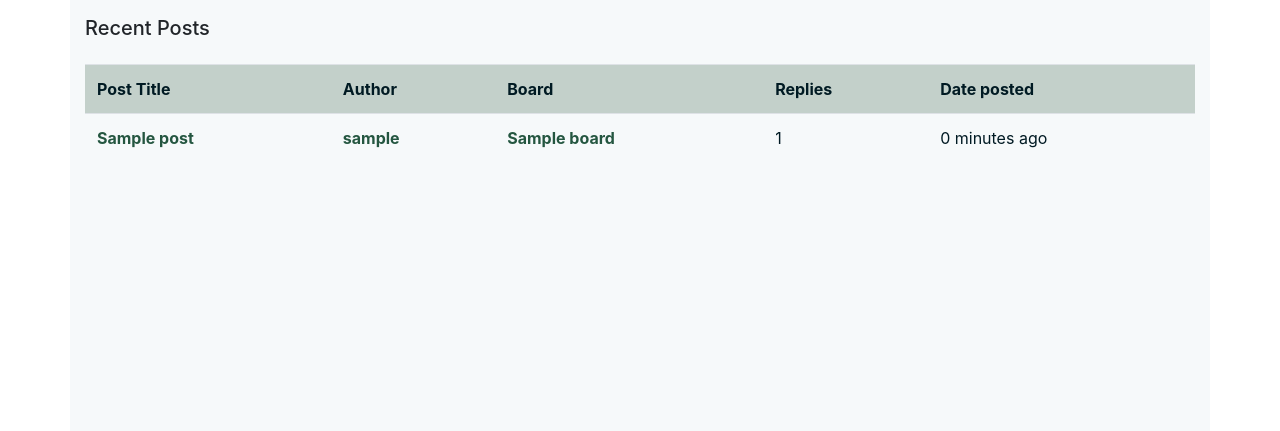
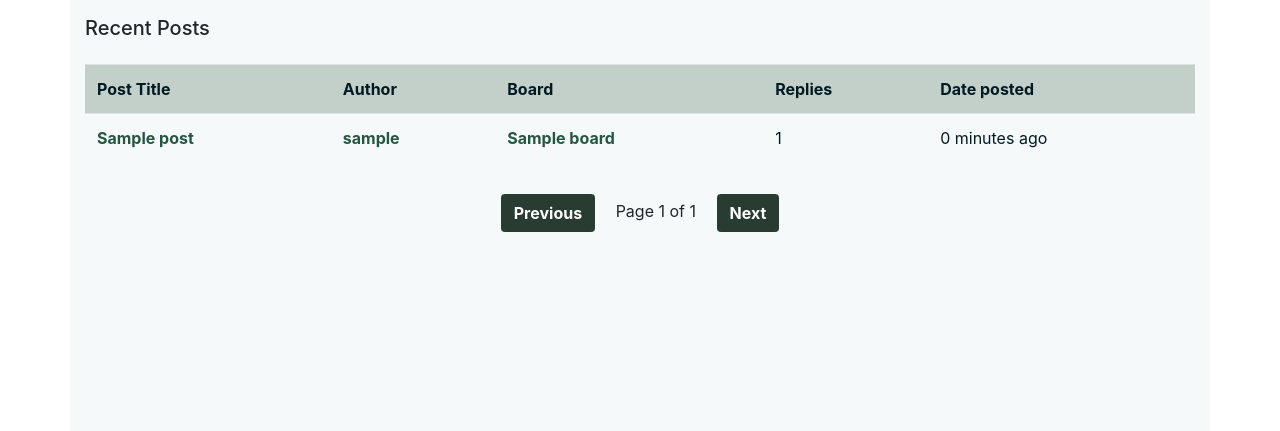
Before and after one commit to SH-anonta/Discussion-Forum, a Django app: page /forum/recent-posts in a window 1280 px wide. Shown: the part 90-521 px from the top of the page. Run offline with Django 3.2, Linux system fonts and the light colour scheme; tables that the repository leaves empty hold one stand-in row (values such as "Sample post"); some libraries are stand-ins or nearby versions.

Commit message:
Add pagination to recent_post_list template and RecentPostList view

```diff
--- a/forum/templates/forum/recent_post_list.html
+++ b/forum/templates/forum/recent_post_list.html
@@ -20,6 +20,34 @@
 
     </div>
 
+    <div id="PaginatorRow" class="row mt-3 mb-3">
+        <div class="col-sm-12 text-center">
+            {%if post_list.has_previous%}
+                <a class="btn" href="{%url 'forum:recent_post_list'%}?page={{post_list.previous_page_number }}">
+                    Previous
+                </a>
+            {%else%}
+                <a class="btn btn-disabled" href="#">
+                    Previous
+                </a>
+            {%endif%}
+
+            <span class="current ml-3 mr-3">
+                Page {{ post_list.number }} of {{ post_list.paginator.num_pages }}
+            </span>
+
+            {%if post_list.has_next%}
+                <a class="btn" href="{%url 'forum:recent_post_list'%}?page={{post_list.next_page_number }}">
+                    Next
+                </a>
+            {%else%}
+                <a class="btn btn-disabled" href="#">
+                    Next
+                </a>
+            {%endif%}
+        </div>
+    </div>
+
 </div>
 
 {%endblock%}
--- a/forum/views.py
+++ b/forum/views.py
@@ -1,5 +1,6 @@
 from django.contrib.auth.models import User
 from django.contrib.auth.views import LoginView, LogoutView
+from django.core.paginator import Paginator
 from django.shortcuts import render, redirect, get_object_or_404, get_list_or_404
 from django.contrib.auth import authenticate
 from django.http import HttpResponse
@@ -90,11 +91,16 @@ class DeletedPosts(View):
         return render(request, 'forum/show_message.html', context)
 
 class RecentPostList(View):
+    POSTS_PER_PAGE = 10
     def get(self, request):
         posts = Post.objects.filter(deleted=False).order_by('-creation_date')
 
+        paginator = Paginator(posts, self.POSTS_PER_PAGE )
+
+        page_number = request.GET.get('page', 1)
+
         context= {
-            'post_list' : posts
+            'post_list' : paginator.get_page(page_number),
         }
 
         return render(request, 'forum/recent_post_list.html', context)
```
